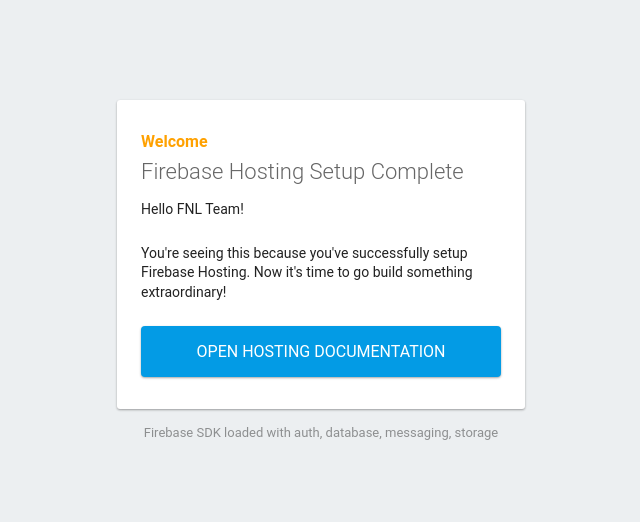
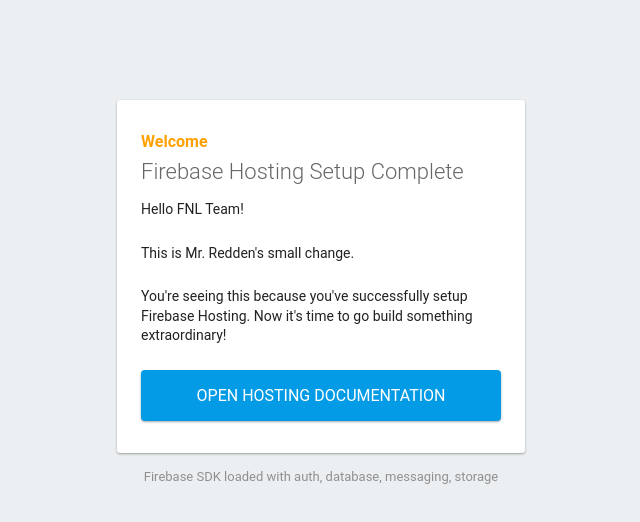
Before and after one commit to FNLHub/virtualMuseum, a plain HTML site: page public/index.html in a window 1280 px wide. Shown: the whole page, without its empty margins (319-959 px from the left). Drawn offline with Linux system fonts and the light colour scheme; some packages are replaced by stand-ins of ours.

Commit message:
My Small change
Everybody should make a small change to demo a workflow.

```diff
--- a/public/index.html
+++ b/public/index.html
@@ -35,6 +35,7 @@
       <h2>Welcome</h2>
       <h1>Firebase Hosting Setup Complete</h1>
       <p>Hello FNL Team!</p>
+      <p>This is Mr. Redden's small change.</p>
       <p>You're seeing this because you've successfully setup Firebase Hosting. Now it's time to go build something extraordinary!</p>
       <a target="_blank" href="https://firebase.google.com/docs/hosting/">Open Hosting Documentation</a>
     </div>
```
Also changed, not shown: 1 other file.
